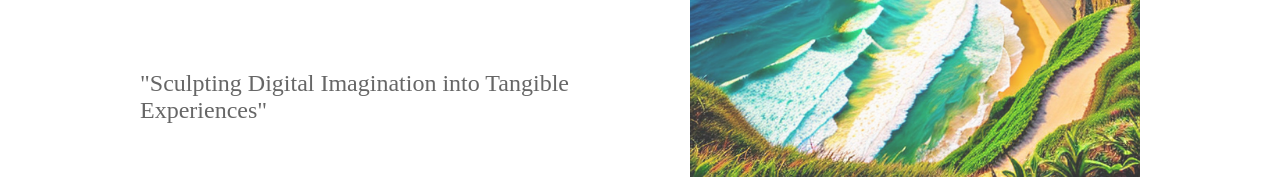
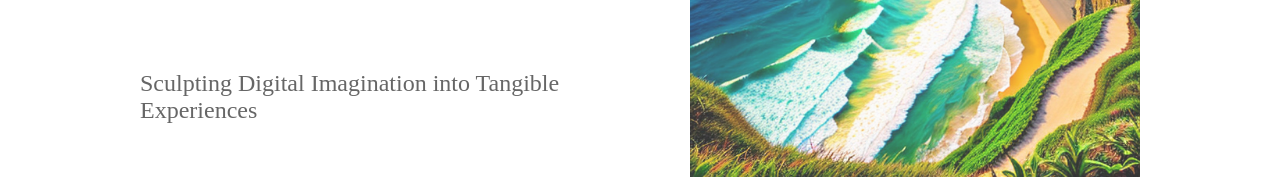
Before and after one commit to hailey0503/template_onepage, a Next.js app: page / in a window 1280 px wide. Shown: the part 603-782 px from the top of the page. Built offline with nearby package versions, Linux system fonts and the light colour scheme.

Commit message:
fixed error with quote

```diff
--- a/components/HeroSection.js
+++ b/components/HeroSection.js
@@ -10,7 +10,7 @@ const HeroSection = () => {
 				<div className={styles.item}>
 
 						<h1 className={styles.title}>Bringing Virtual Worlds to Life: Your AI-Powered Reality</h1>
-						<p className={styles.description}>"Sculpting Digital Imagination into Tangible Experiences"</p>
+						<p className={styles.description}>Sculpting Digital Imagination into Tangible Experiences</p>
 						<button  url="/portfolio" className={styles.button}>See works</button>
 
 				</div>
--- a/next.config.js
+++ b/next.config.js
@@ -1,4 +1,8 @@
 /** @type {import('next').NextConfig} */
-const nextConfig = {}
+const nextConfig = {
+	eslint: {
+		ignoreDuringBuilds: true,
+	},
+}
 
 module.exports = nextConfig
```
